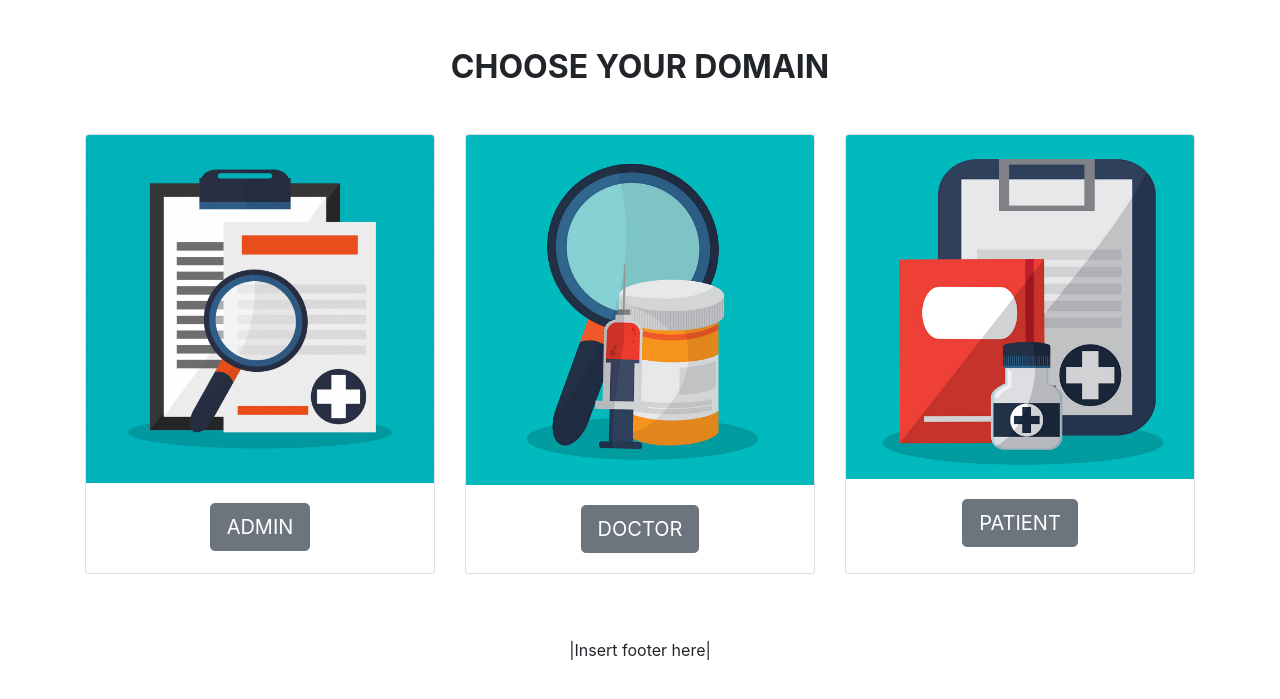
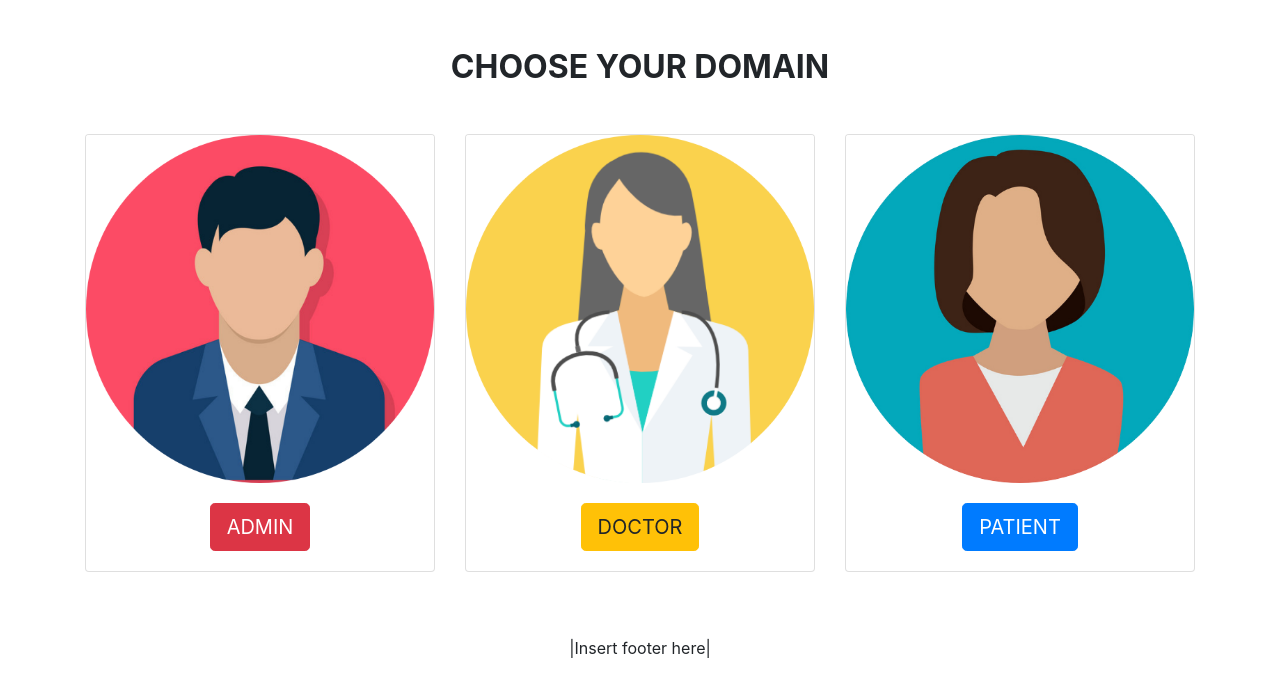
Before and after one commit to prekshapalva/hospitalmanagement, a Django app: page / in a window 1280 px wide. Shown: the part 56-755 px from the top of the page. Run offline with Django 3.2, Linux system fonts and the light colour scheme; some libraries are stand-ins or nearby versions.

Commit message:
templates

```diff
--- a/templates/about.html
+++ b/templates/about.html
@@ -47,21 +47,21 @@
 
 <div class="card-deck">
   <div class="card" style="width: 18rem;">
-    <img src="/static/a.jpg" class="card-img-top" alt="ADMIN ICON">
+    <img src="/static/admin.png" class="card-img-top" alt="ADMIN ICON">
     <div class="card-body text-center">
-       <a href="/administrator" class="btn btn-secondary btn-lg">ADMIN</a>
+       <a href="/administrator" class="btn btn-danger btn-lg">ADMIN</a>
     </div>
   </div>
   <div class="card" style="width: 18rem;">
-     <img src="/static/d.png" class="card-img-top" alt="DOCTOR ICON">
+     <img src="/static/doctor.png" class="card-img-top" alt="DOCTOR ICON">
      <div class="card-body text-center">
-     <a href="/doctors" class="btn btn-secondary btn-lg">DOCTOR</a>
+     <a href="/doctors" class="btn btn-warning btn-lg">DOCTOR</a>
      </div>
   </div>
   <div class="card" style="width: 18rem;">
-    <img src="/static/p.png" class="card-img-top" alt="PATIENT ICON">
+    <img src="/static/patient.png" class="card-img-top" alt="PATIENT ICON">
     <div class="card-body text-center">
-    <a href="/patient" class="btn btn-secondary btn-lg">PATIENT</a>
+    <a href="/patient" class="btn btn-primary btn-lg">PATIENT</a>
     </div>
   </div>
 </div>
--- a/templates/doctors.html
+++ b/templates/doctors.html
@@ -52,6 +52,8 @@ body {
   background-size: 100% 100%;
 }
 </style>
+
+
 <footer class="py-3">
     <p class="text-center">
       Contains doctors login details
--- a/templates/patient.html
+++ b/templates/patient.html
@@ -44,7 +44,7 @@
 
 <style>
 body {
-  background-image: url('/static/back.jpg');
+  background-image: url('/static/back1.jpg');
   background-repeat: no-repeat;
   background-attachment: fixed;
   background-size: cover;
```
